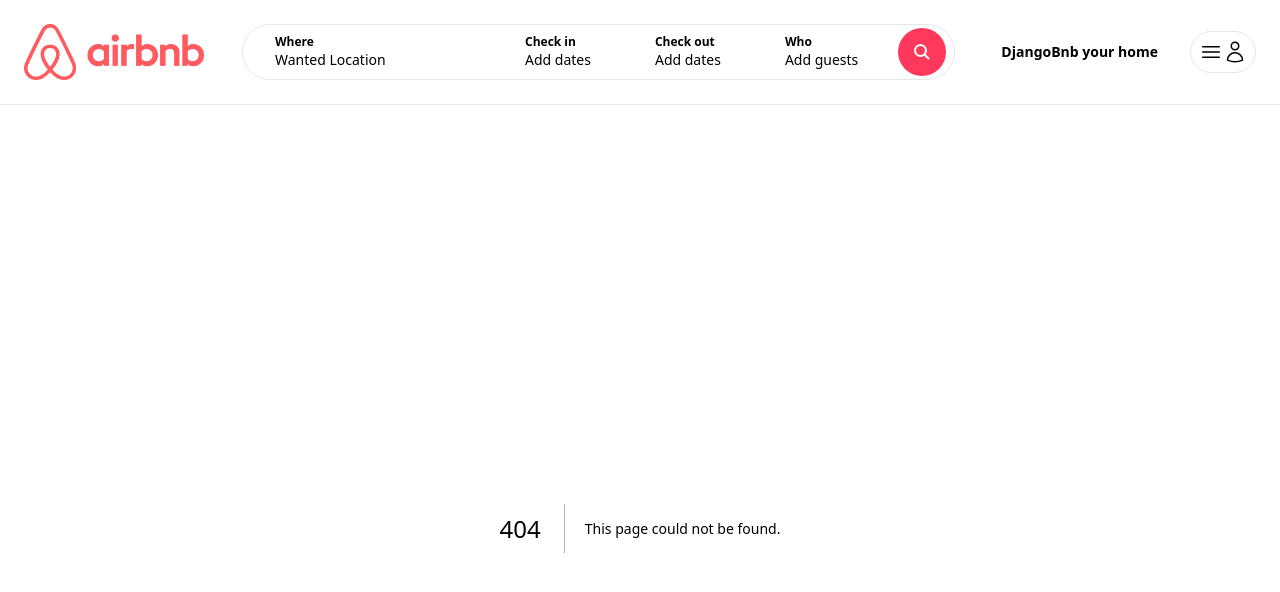
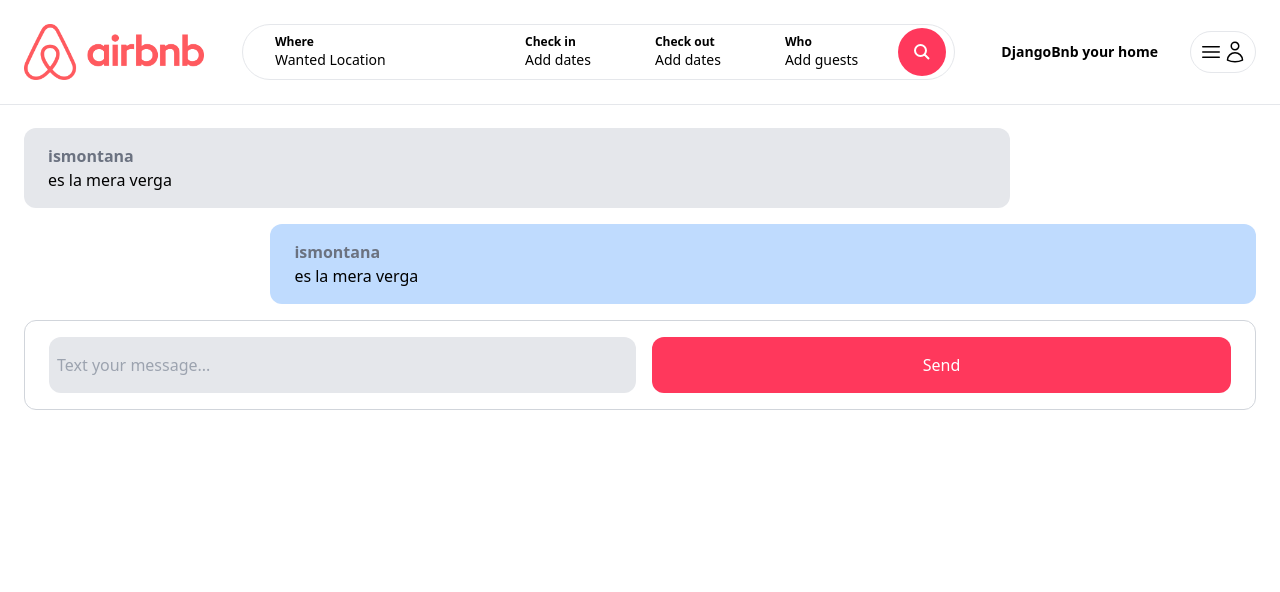
Before and after one commit to ismontana/ClonAB_statics, a Next.js app: page /inbox/1 in a window 1280 px wide. Before the commit this address had no page. Shown: the top 592 px of the page. Built offline with nearby package versions, Linux system fonts and the light colour scheme.

Commit message:
10 Detail page for chat

```diff
--- /dev/null
+++ b/app/components/forms/CustomButton.tsx
@@ -0,0 +1,20 @@
+interface CustomButtonProps{
+    label: string
+    className: string
+    onClick: () => void
+}
+
+const CustomButton: React.FC<CustomButtonProps> = ({
+    label,
+    className,
+    onClick
+}) => {
+    return(
+        <div onClick = {onClick}
+        className={`w-full text-center py-4 bg-airbnb hover:bg-airbnb-dark text-white rounded-xl cursor-pointer transition ${className}`}>
+            {label}
+        </div>
+    )
+}
+
+export default CustomButton;
--- /dev/null
+++ b/app/components/inbox/ConversationDetail.tsx
@@ -0,0 +1,37 @@
+'use client';
+import CustomButton from "../forms/CustomButton";
+
+const ConversationDetail = () => {
+    return (
+        <>
+            <div className="max-h-[400px] overflow-auto flex flex-col space-y-4">
+                <div className="w-[80%] py-4 px-6 rounded-xl bg-gray-200">
+                    <p className="font-bold text-gray-500">
+                        ismontana
+                    </p>
+                    <p>es la mera verga</p>
+                </div>
+                <div className="w-[80%] ml-[20%] py-4 px-6 rounded-xl bg-blue-200">
+                    <p className="font-bold text-gray-500">
+                        ismontana
+                    </p>
+                    <p>es la mera verga</p>
+                </div>
+            </div>
+            <div className="mt-4 py-4 px-6 flex border border-gray-300 space-x-4 rounded-xl">
+                <input
+                type="text"
+                placeholder="Text your message..."
+                className="w-full p-2 bg-gray-200 rounded-xl"
+                />
+                <CustomButton
+                label = 'Send'
+                onClick={() => console.log('Send message')}
+                className="w-[100px]"
+                />
+            </div>
+        </>
+    )
+}
+
+export default ConversationDetail;
--- /dev/null
+++ b/app/inbox/[id]/page.tsx
@@ -0,0 +1,11 @@
+import ConversationDetail from "@/app/components/inbox/ConversationDetail";
+
+const ConversationPage = () => {
+    return (
+        <main className="max-w-[1500px] mx-auto px-6 pb-4">
+            <ConversationDetail />
+        </main>
+    )
+}
+
+export default ConversationPage;
--- a/app/inbox/page.tsx
+++ b/app/inbox/page.tsx
@@ -1,4 +1,4 @@
-import Conversation from "./Conversation";
+import Conversation from "../components/inbox/Conversation";
 
 const InboxPage = () => {
     return (
```
Also changed, not shown: app/components/inbox/Conversation.tsx (renamed from app/inbox/Conversation.tsx).
